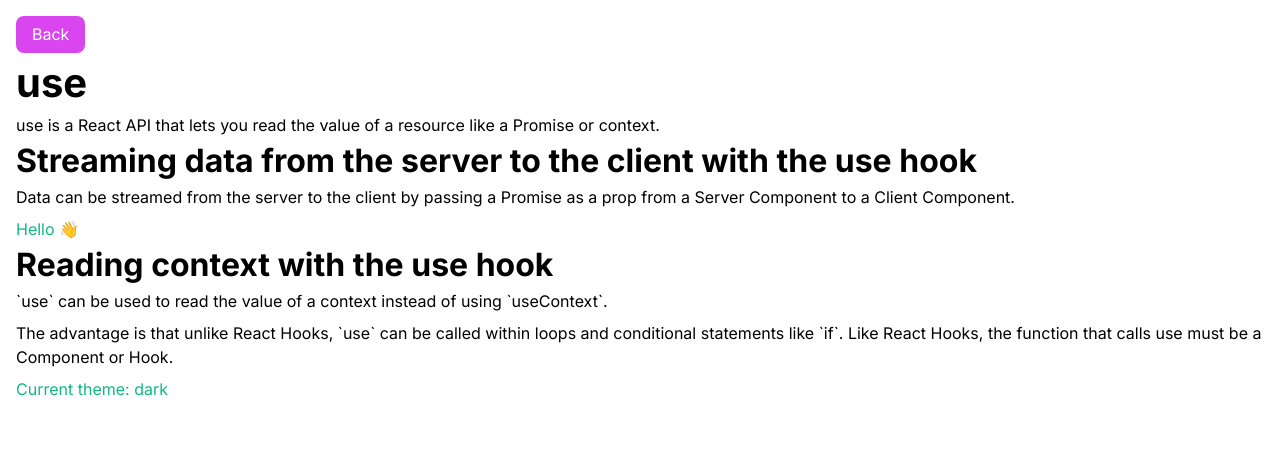
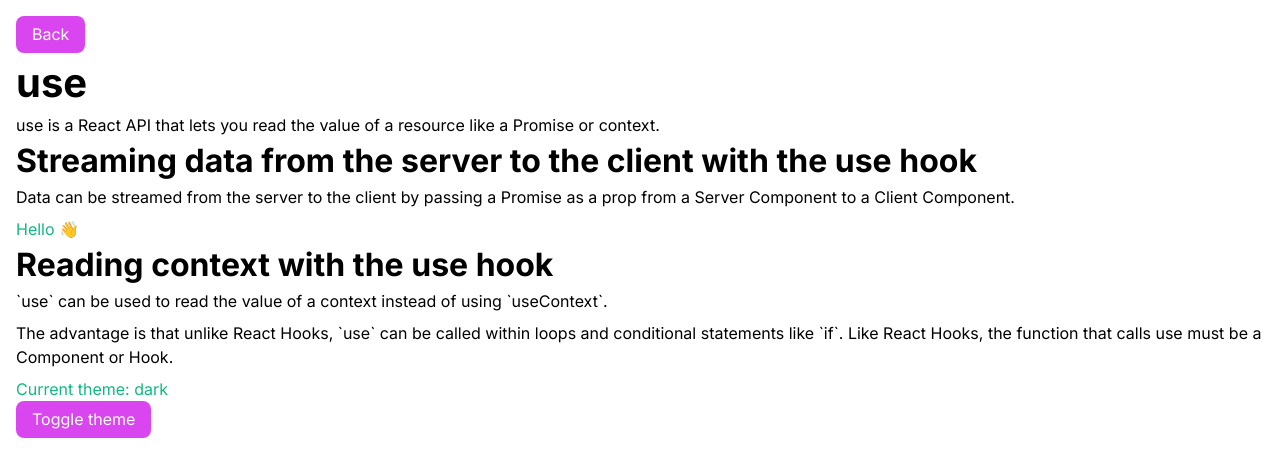
Before and after one commit to emanuelefavero/react-19, a Next.js app: page /use in a window 1280 px wide. Shown: the top 476 px of the page. Built offline with nearby package versions, Linux system fonts and the light colour scheme.

Commit message:
udpate use/ context

```diff
--- a/app/context/ThemeContext.js
+++ /dev/null
@@ -1,19 +0,0 @@
-import { createContext, useState } from 'react'
-
-const ThemeContext = createContext('dark')
-
-export function ThemeProvider({ children }) {
-  const [theme, setTheme] = useState('dark')
-
-  const toggleTheme = () => {
-    setTheme((prevTheme) => (prevTheme === 'dark' ? 'light' : 'dark'))
-  }
-
-  return (
-    <ThemeContext.Provider value={{ theme, toggleTheme }}>
-      {children}
-    </ThemeContext.Provider>
-  )
-}
-
-export default ThemeContext
--- a/app/use/ContextExample.js
+++ b/app/use/ContextExample.js
@@ -1,10 +1,18 @@
 'use client'
 
-import { use } from 'react'
-import ThemeContext, { ThemeProvider } from '@/app/context/ThemeContext'
+import { createContext, useState } from 'react'
+import ContextExampleChildren from './ContextExampleChildren'
+export const ThemeContext = createContext({
+  theme: 'dark',
+  toggleTheme: () => {},
+})
 
 export default function ContextExample() {
-  const theme = use(ThemeContext)
+  const [theme, setTheme] = useState('dark')
+
+  const toggleTheme = () => {
+    setTheme((prevTheme) => (prevTheme === 'dark' ? 'light' : 'dark'))
+  }
 
   return (
     <>
@@ -21,9 +29,10 @@ export default function ContextExample() {
         function that calls use must be a Component or Hook.
       </p>
 
-      <ThemeProvider>
-        <p className='text-emerald-500'>Current theme: {theme}</p>
-      </ThemeProvider>
+      {/* TIP: In React 19, we don't need ThemeContext.Provider, we can use ThemeContext directly */}
+      <ThemeContext value={{ theme, toggleTheme }}>
+        <ContextExampleChildren />
+      </ThemeContext>
     </>
   )
 }
--- /dev/null
+++ b/app/use/ContextExampleChildren.js
@@ -0,0 +1,16 @@
+import { use } from 'react'
+import { ThemeContext } from './ContextExample'
+
+export default function ContextExampleChildren() {
+  // `use` can be used to read the value of a context instead of using `useContext`
+  const { theme, toggleTheme } = use(ThemeContext)
+
+  return (
+    <>
+      <p className='text-emerald-500'>Current theme: {theme}</p>
+      <button className='btn btn-primary' onClick={toggleTheme}>
+        Toggle theme
+      </button>
+    </>
+  )
+}
```
